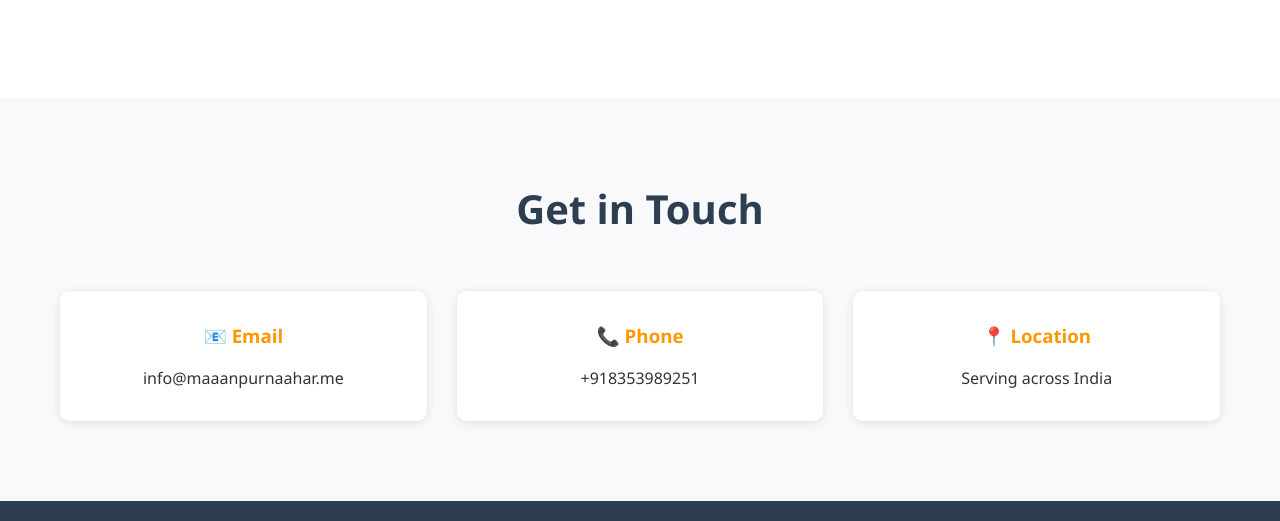
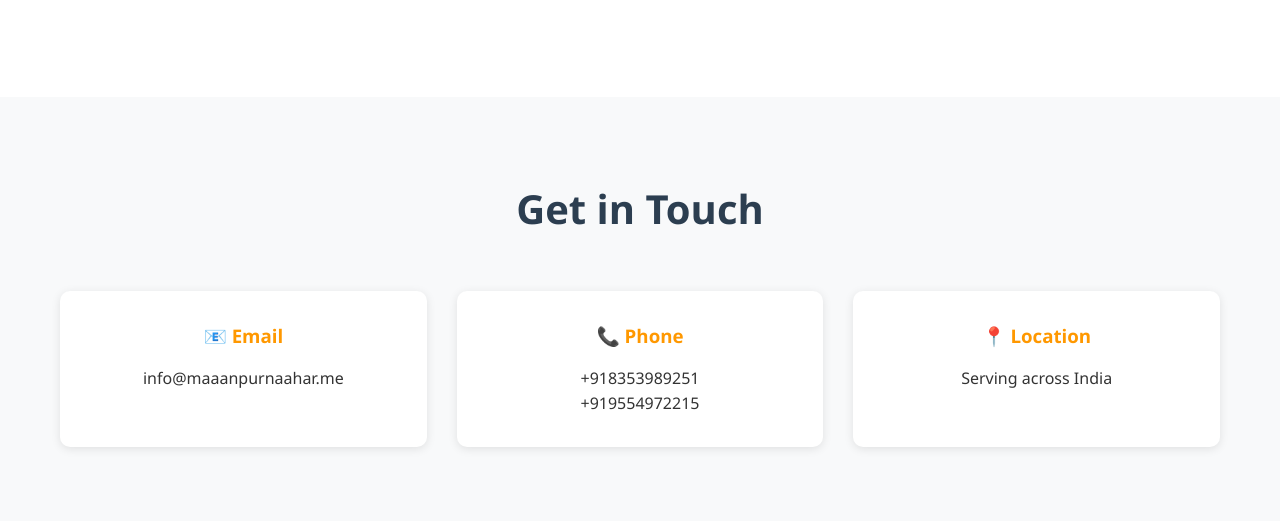
Before and after one commit to Vivek152989/-maaanpurnaahar.me, a website: page index.html in a window 1280 px wide. Shown: the part 1816-2337 px from the top of the page. Drawn offline with Linux system fonts and the light colour scheme.

Commit message:
Update index.html

```diff
--- a/index.html
+++ b/index.html
@@ -1576,6 +1576,7 @@
         <div class="contact-item">
           <h3>📞 Phone</h3>
           <p>+918353989251</p>
+          <p>+919554972215</p>
         </div>
         <div class="contact-item">
           <h3>📍 Location</h3>
```
